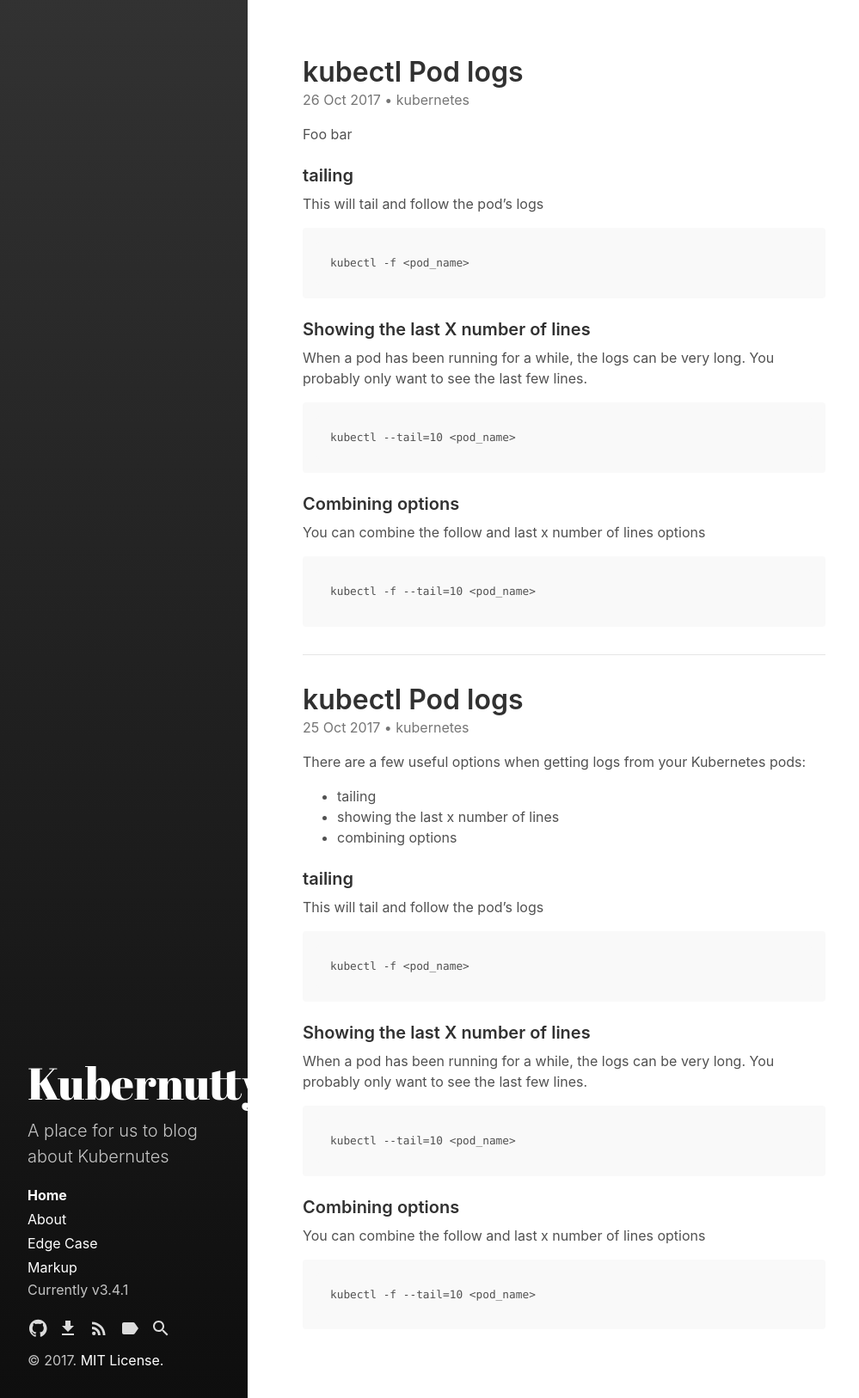
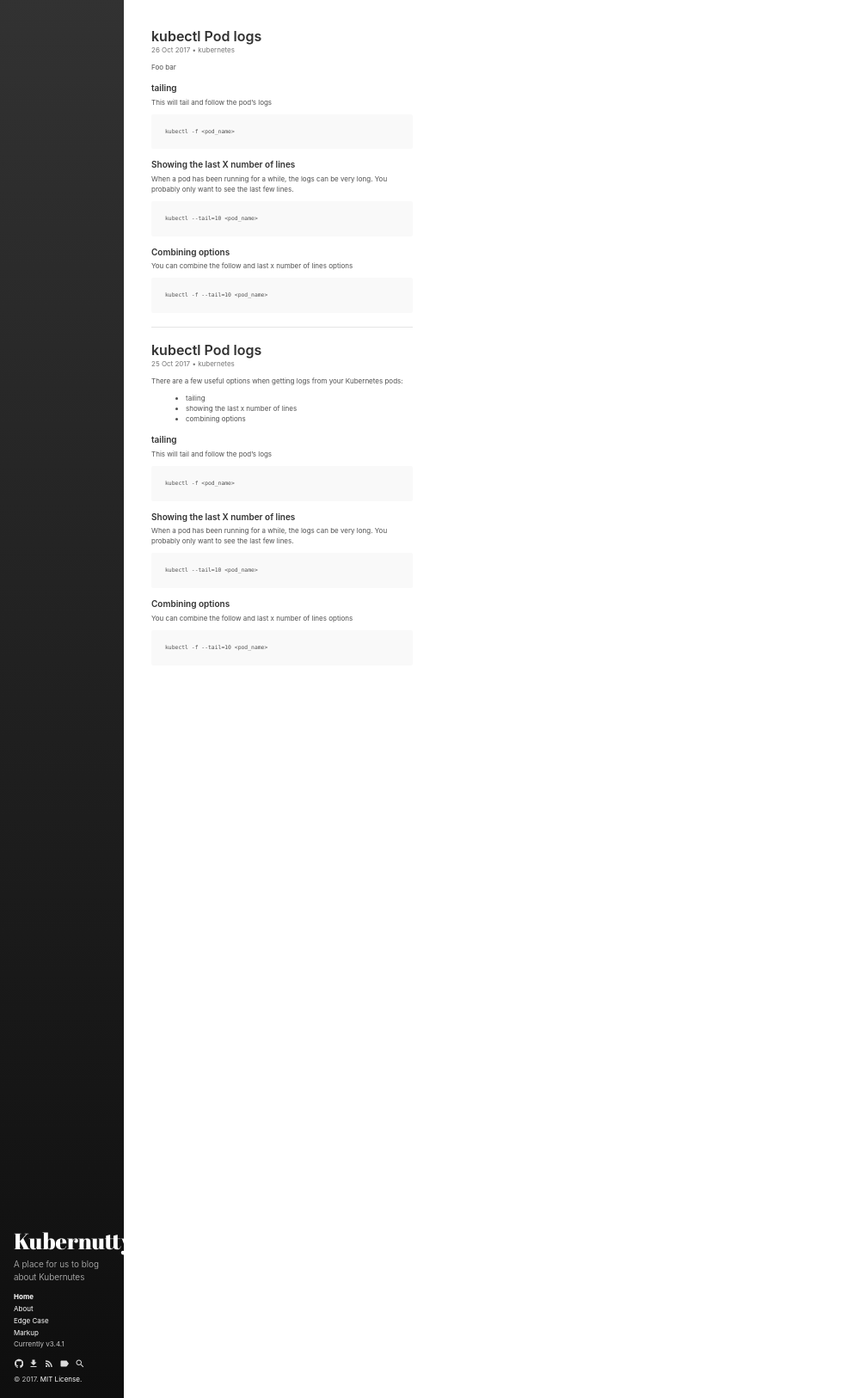
Before and after one commit to kubernutty/blog, a Jekyll site: the page built from index.html, in a window 1280 px wide. Shown: the whole page at 86% size, without its empty margins (0-999 px from the left). Built offline with Jekyll 4.4.1, drawn with Linux system fonts in a browser that asks for light colours; the list of posts is cut into pages by our own code.

Commit message:
changing font size

```diff
--- a/_sass/hydeout/_variables.scss
+++ b/_sass/hydeout/_variables.scss
@@ -32,7 +32,7 @@ $section-spacing: 2rem !default;
 $sidebar-width: 18rem !default;
 
 $large-breakpoint: 49rem !default;
-$large-font-size: 1rem !default;
+$large-font-size: 0.5rem !default;
 
 $box-shadow-size: 1px !default;
 $box-shadow-opacity: 0.16 !default;
```
